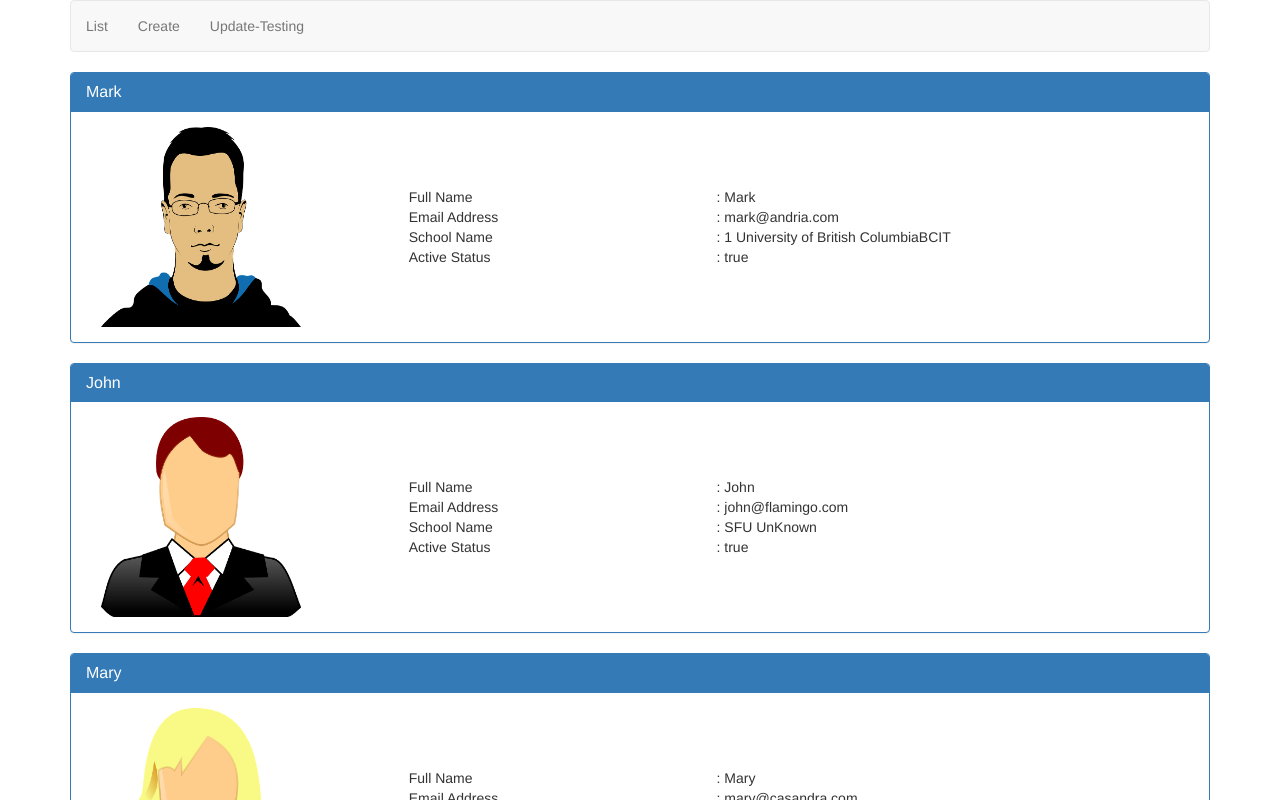
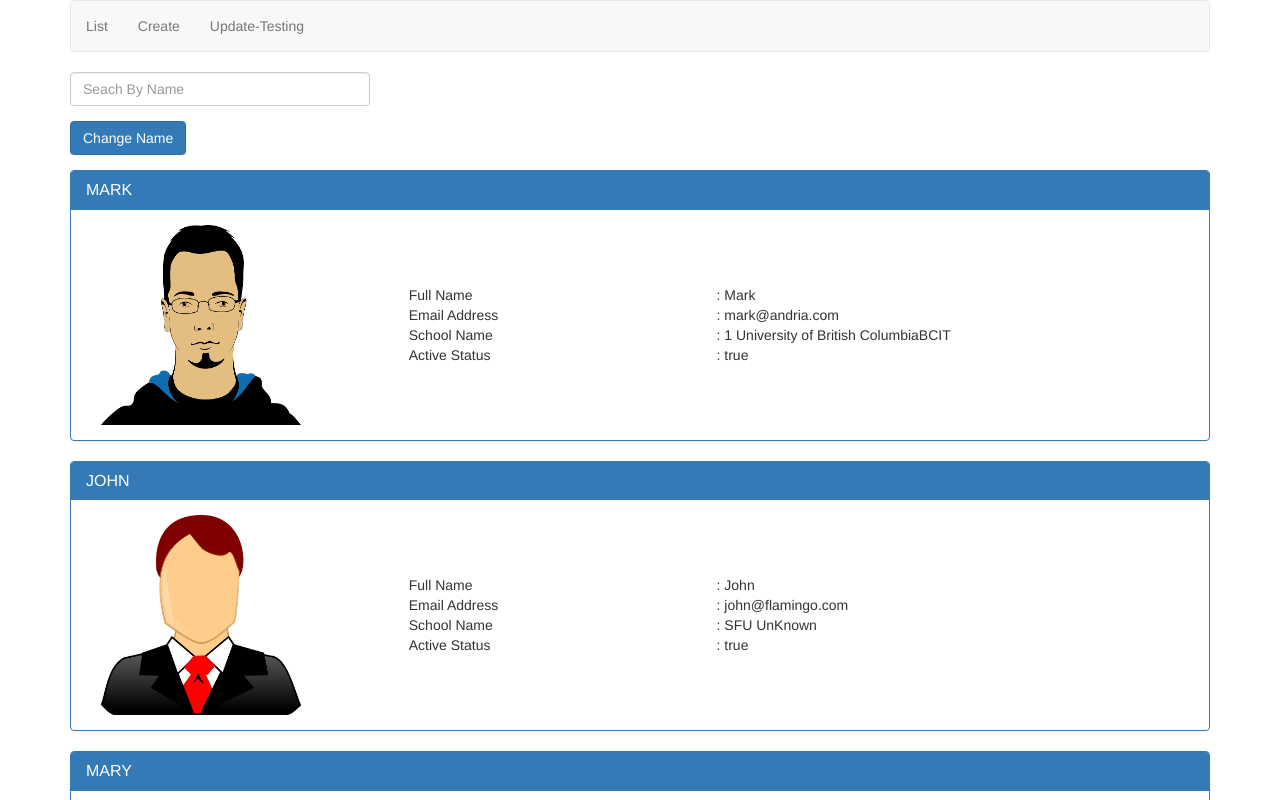
Before and after one commit to timyshark/academy-ng, an Angular app: page /students in a window 1280 px wide. Shown: the top 800 px of the page. Built offline with nearby package versions, Linux system fonts and the light colour scheme.

Commit message:
Search Piple Filter Tutorial

```diff
--- a/src/app/app.module.ts
+++ b/src/app/app.module.ts
@@ -18,6 +18,7 @@ import { StudentService } from './students/student.service';
 import { DisplayStudentComponent } from './students/display-student.component';
 import { createStudentCanDeactivateGuardService } from './students/create-student-can-deactivate-guard.service';
 import { StudentDetailsComponent } from './students/student-details.component';
+import { StudentFilterPipe } from './students/student-filter.pipe';
 
 const appRoutes:Routes =[
   {path:'students', component:ListStudentsComponent},
@@ -38,7 +39,8 @@ const appRoutes:Routes =[
     SchoolValidator,
     ConfirmPasswordValidator,
     DisplayStudentComponent,
-    StudentDetailsComponent
+    StudentDetailsComponent,
+    StudentFilterPipe
 
   ],
   imports: [
--- a/src/app/students/display-student.component.html
+++ b/src/app/students/display-student.component.html
@@ -7,7 +7,7 @@
 <!-- Add the class.panel-success if condition is true-->
 <div class="panel panel-primary" [class.panel-success] = "activeStudentId===student.sId" >
 <div class="panel-heading">
-    <h3 class="panel-title">{{student.fName}}</h3>
+    <h3 class="panel-title">{{student.fName | uppercase}}</h3>
 </div>
 <div class="panel-body">
     <div class="col-xs-10">
--- a/src/app/students/list-students.component.html
+++ b/src/app/students/list-students.component.html
@@ -15,12 +15,19 @@
     <div (click)="h1RefVar.innerHTML = childComponent.getStudentNameAndGender()">
         <app-display-student [student]="std" #childComponent></app-display-student>
     </div>
-
--->
 <h1 #h1RefVar>
 
 </h1>
-<div *ngFor="let std of studentsList">
+-->
+<div class="form-group">
+    <input type="text" class="form-control" placeholder="Seach By Name" style="width:300px"
+      [(ngModel)]="searchTerm" />
+   </div>
+   <div class="form-group">
+    <button type="button" class="btn btn-primary" (click)="changeStudentName()"  >Change Name</button>
+   </div>
+
+<div *ngFor="let std of studentsList | studentFilter:searchTerm" (mousemove)="onMouseMove()">
     <div (click)="onClick(std.sId)" class="pointerCursor">
         <app-display-student [student]="std" ></app-display-student>
     </div>
--- a/src/app/students/list-students.component.ts
+++ b/src/app/students/list-students.component.ts
@@ -10,6 +10,7 @@ import { Router } from '@angular/router';
 })
 export class ListStudentsComponent implements OnInit {
   studentsList : Student[] ;
+  searchTerm : string;
   //currentStudent : Student;
   //dataFromChild : Student;
 
@@ -38,4 +39,16 @@ export class ListStudentsComponent implements OnInit {
 onClick(stdId: number){
  this._router.navigate(["/students/" + stdId]);
 }
+onMouseMove(){
+
 }
+changeStudentName(){
+  //pure change
+ this.studentsList[0].fName = 'Jordan';
+
+ //Impure change
+//  const newStudentsList : Student[] = Object.assign([],this.studentsList);
+//  newStudentsList[0].fName = 'Jordan';
+//  this.studentsList = newStudentsList;
+}
+}
--- /dev/null
+++ b/src/app/students/student-filter.pipe.ts
@@ -0,0 +1,23 @@
+import { PipeTransform, Pipe } from '@angular/core';
+import { Student } from '../models/student.model';
+
+@Pipe({
+    name: 'studentFilter',
+    //true default, impure tracks changes even mouse moves
+    pure: false
+
+})
+export class StudentFilterPipe implements PipeTransform {
+    private _counter=0;
+    transform(students : Student[], searchTerm:string) : Student[] {
+        this._counter ++;
+        console.log('Filter search executed [' + this._counter + '] times');
+       if (!students || !searchTerm) {
+           return students;
+       }
+       //return the employee if satisfies the condition
+       return students.filter(student =>
+        student.fName.toLowerCase().indexOf(searchTerm.toLowerCase())!==-1) ;
+    }
+
+}
--- a/src/index.html
+++ b/src/index.html
@@ -44,6 +44,12 @@ Form Navigation Guarding:
 3. in app.module.ts import the module, add to providers, add to route as canDeactivate
 4. Note: won't work if new address on address bar internal or external
 
+Search Filtering:
+(Pipe not recommended)
+1. create search html block list-student -- bind it with ListComponent "define search term"
+2. create search pipe filter class ,Annotate @Pipe, Register app.Module.ts in declaration section
+3. Pure change doesn't re-evaluate the filter pipe, Impure change do re-evaluate
+
 
 -->
 <!doctype html>
```
